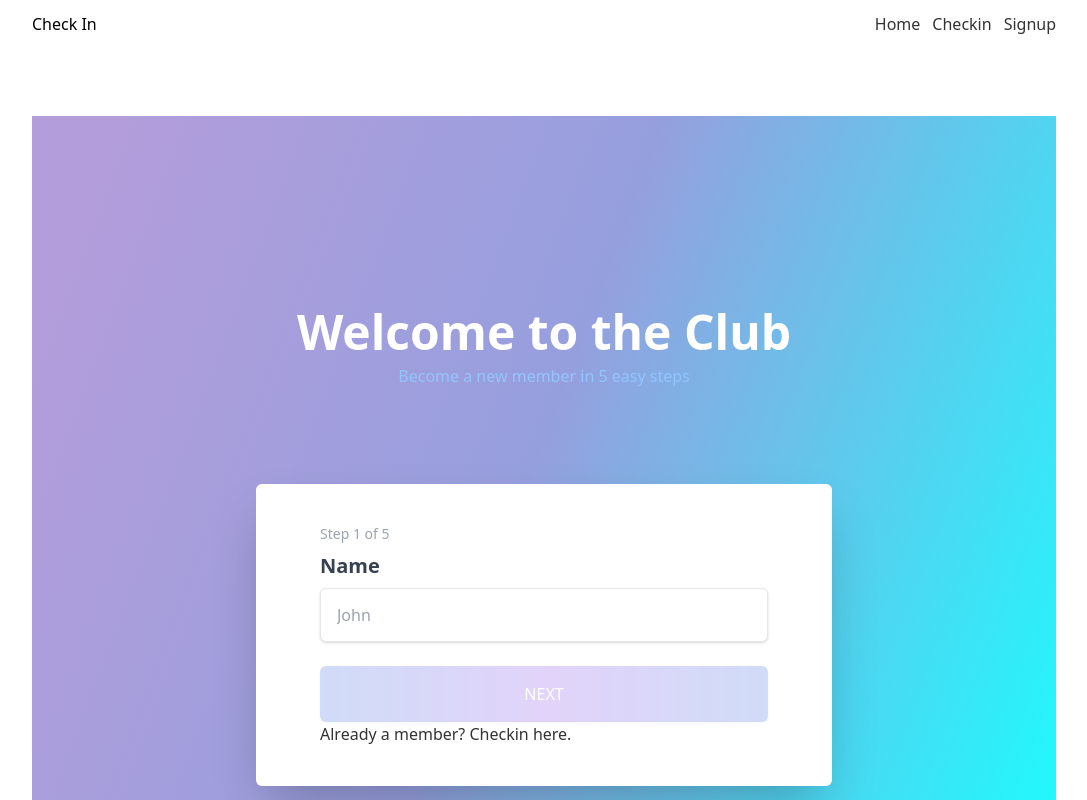
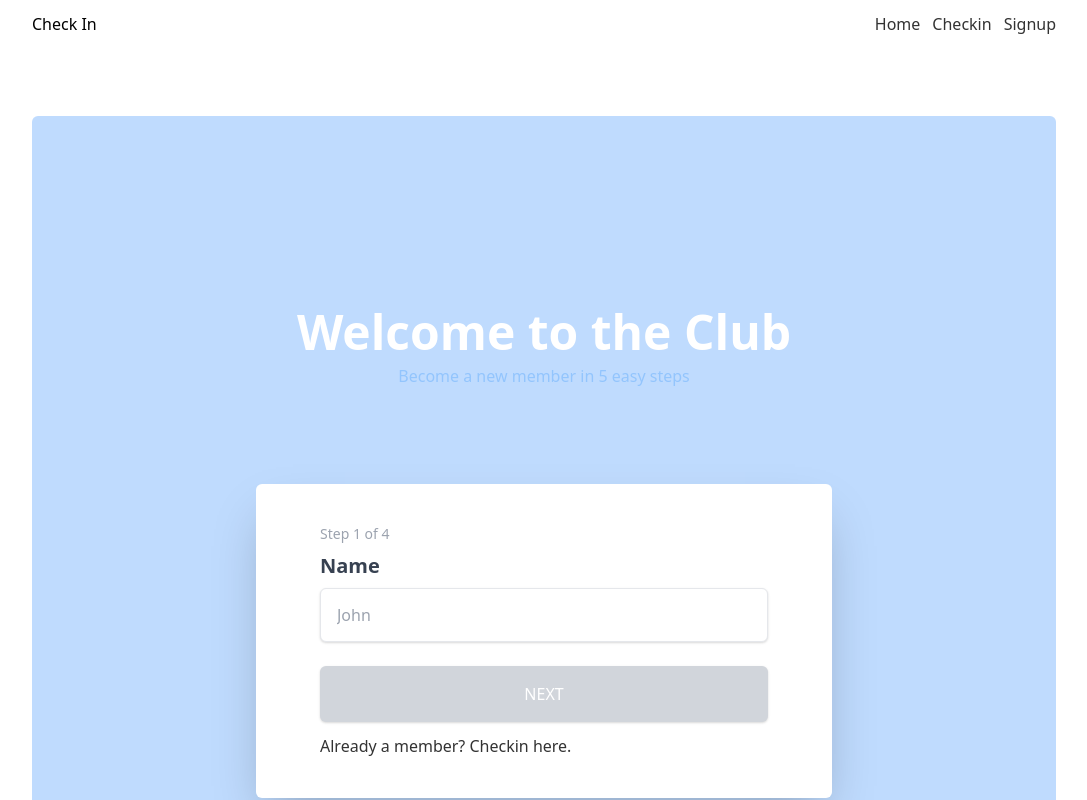
Before and after one commit to doanja/check-in, a Next.js app: page /signup in a window 1280 px wide. Shown: the top 800 px of the page, without its empty margins (96-1183 px from the left). Built offline with nearby package versions, Linux system fonts and the light colour scheme; no server answers; the database is empty; what services would draw is missing.

Commit message:
updated styles and signup form

```diff
--- a/components/Layout.tsx
+++ b/components/Layout.tsx
@@ -13,7 +13,7 @@ const Layout = ({ children }: LayoutProps) => {
 
   return (
     <ModalContext.Provider value={{ showModal, toggleModal, title, setTitle, body, setBody }}>
-      <div className='content'>
+      <div className='layout-container'>
         <Meta />
         <Nav />
         <div className='h-screen'>{children}</div>
--- a/components/SignupForm.tsx
+++ b/components/SignupForm.tsx
@@ -21,17 +21,19 @@ const SignupForm = ({ onSubmit }: SignupFormProps) => {
     formState: { errors, isValid },
   } = useForm<FormValues>({ mode: 'all' });
 
+  const [showCheckinPrompt, setShowCheckinPrompt] = useState(true);
+  const [showSubmitBtn, setShowSubmitBtn] = useState(false);
   const [formStep, setFormStep] = useState(1);
   const nextStep = () => setFormStep(formStep + 1);
   const prevStep = () => setFormStep(formStep - 1);
-  const MAX_STEPS = 5;
+  const MAX_STEPS = 4;
 
-  const renderFormNavBtn = () => {
+  const renderFormBtns = () => {
     if (formStep > 4) {
       return undefined;
-    } else if (formStep === 3 || formStep === 4) {
+    } else if (formStep === 3) {
       return (
-        <div className='flex flex-row gap-4 mt-3'>
+        <div className='form-btn-group'>
           <button onClick={prevStep} type='button' className='form-btn-secondary'>
             Back
           </button>
@@ -40,9 +42,31 @@ const SignupForm = ({ onSubmit }: SignupFormProps) => {
           </button>
         </div>
       );
+    } else if (formStep === 4) {
+      return (
+        <div className='form-btn-group'>
+          {showCheckinPrompt && !showSubmitBtn ? (
+            <>
+              <button onClick={prevStep} type='button' className='form-btn-secondary'>
+                Back
+              </button>
+              <button
+                disabled={!isValid}
+                onClick={() => {
+                  setShowCheckinPrompt(false);
+                  setShowSubmitBtn(true);
+                }}
+                type='button'
+                className='form-btn-primary'>
+                Next
+              </button>
+            </>
+          ) : null}
+        </div>
+      );
     } else {
       return (
-        <div className='flex flex-row gap-4 mt-3'>
+        <div className='form-btn-group'>
           {formStep !== 1 ? (
             <button onClick={prevStep} type='button' className='form-btn-secondary'>
               Back
@@ -93,7 +117,7 @@ const SignupForm = ({ onSubmit }: SignupFormProps) => {
       )}
 
       {formStep === 3 && (
-        <FormInput textFor='email' labelText='email'>
+        <FormInput textFor='email' labelText='email (optional)'>
           <input
             className='form-input'
             {...register('email', {
@@ -111,20 +135,20 @@ const SignupForm = ({ onSubmit }: SignupFormProps) => {
       )}
 
       {formStep === 4 && (
-        <FormInput textFor='birthday' labelText='birthday'>
+        <FormInput textFor='birthday' labelText='birthday (Optional)'>
           <input className='form-input' {...register('birthday')} type='date' />
         </FormInput>
       )}
 
-      {formStep === 5 && (
+      {showSubmitBtn && (
         <button type='submit' className='form-btn-primary'>
           {'Complete Signup & Check In'}
         </button>
       )}
 
-      {renderFormNavBtn()}
+      {renderFormBtns()}
 
-      <Link href='/checkin'>Already a member? Checkin here.</Link>
+      {showCheckinPrompt && <Link href='/checkin'>Already a member? Checkin here.</Link>}
     </form>
   );
 };
--- a/pages/checkin.tsx
+++ b/pages/checkin.tsx
@@ -41,7 +41,7 @@ const checkin = () => {
   };
 
   return (
-    <div className='layout-bottom'>
+    <div className='page-container'>
       {checkedIn ? (
         <h1>user checked in</h1>
       ) : (
--- a/pages/signup.tsx
+++ b/pages/signup.tsx
@@ -53,7 +53,7 @@ const signup = ({ initialUsers }: signupProps) => {
   // };
 
   return (
-    <div className='layout-bottom'>
+    <div className='page-container'>
       <div className='mx-auto z-10 mt-48 text-center'>
         <h1 className='text-white text-5xl font-semibold'>
           Welcome to <span className='text-purle-300'>the Club</span>
--- a/styles/index.css
+++ b/styles/index.css
@@ -8,20 +8,24 @@
 
 /* Write your own custom component styles here */
 .form-btn-primary {
-  background-image: linear-gradient(to right, #4776e6 0%, #8e54e9 51%, #4776e6 100%);
-  @apply block rounded-md shadow text-white duration-1000 uppercase text-center py-4 px-8 w-full disabled:opacity-25 disabled:cursor-not-allowed;
+  /* background-image: linear-gradient(to right, #4776e6 0%, #8e54e9 51%, #4776e6 100%); */
+  @apply block rounded-md shadow text-white bg-blue-300 duration-500 uppercase text-center py-4 px-8 w-full disabled:bg-gray-300 disabled:cursor-not-allowed;
 }
 
 .form-btn-primary:hover {
-  @apply text-white bg-right;
+  @apply bg-blue-400 disabled:bg-gray-300 disabled:cursor-not-allowed;
 }
 
 .form-btn-secondary {
-  @apply block border-2 rounded-md shadow text-black duration-500 uppercase text-center py-4 px-8 w-full disabled:opacity-75 disabled:cursor-not-allowed;
+  @apply block border-2 rounded-md shadow text-black bg-white duration-500 uppercase text-center py-4 px-8 w-full disabled:bg-gray-300 disabled:cursor-not-allowed;
 }
 
 .form-btn-secondary:hover {
   @apply bg-gray-200;
+}
+
+.form-btn-group {
+  @apply flex flex-row gap-4 my-3;
 }
 
 .form-input {
@@ -32,18 +36,12 @@
   @apply block text-gray-700 text-xl font-bold mb-2 capitalize;
 }
 
-.layout-bottom {
-  background-image: linear-gradient(110.6deg, rgba(179, 157, 219, 1) 7%, rgba(150, 159, 222, 1) 47.7%, rgba(24, 255, 255, 1) 100.6%);
-  @apply min-h-screen flex flex-col items-start antialiased relative;
+.page-container {
+  /* background-image: linear-gradient(110.6deg, rgba(179, 157, 219, 1) 7%, rgba(150, 159, 222, 1) 47.7%, rgba(24, 255, 255, 1) 100.6%); */
+  @apply min-h-screen flex flex-col items-start antialiased relative bg-blue-200 rounded-md;
 }
 
-.layout-top {
-  clip-path: polygon(0 0, 100% 0, 100% 90%, 0% 100%);
-  height: 34rem;
-  @apply absolute bg-gray-900 inset-x-0 top-0;
-}
-
-.content {
+.layout-container {
   @apply max-w-5xl my-0 mx-auto;
 }
 
```
